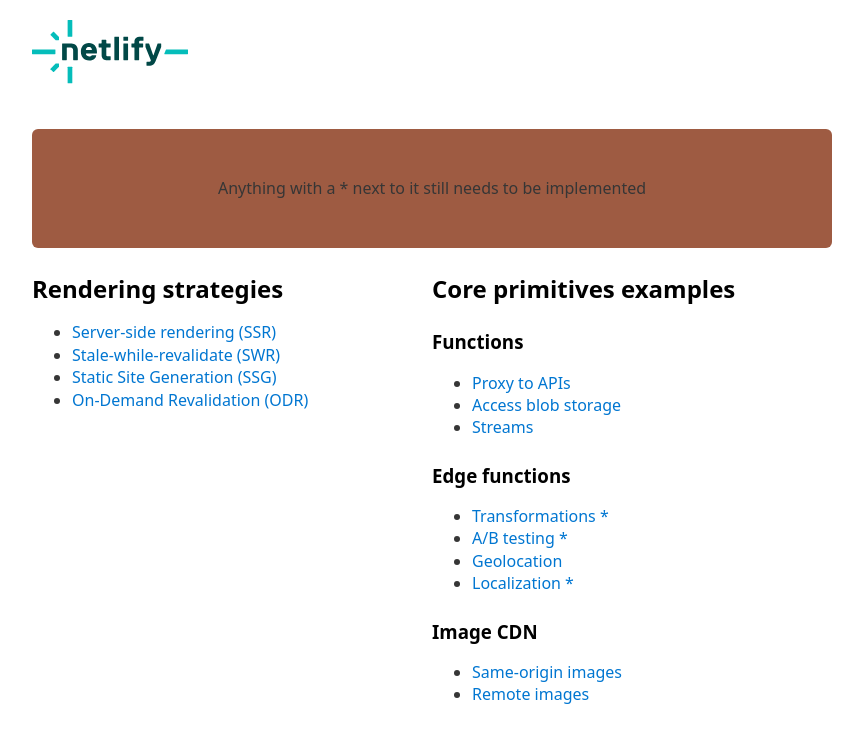
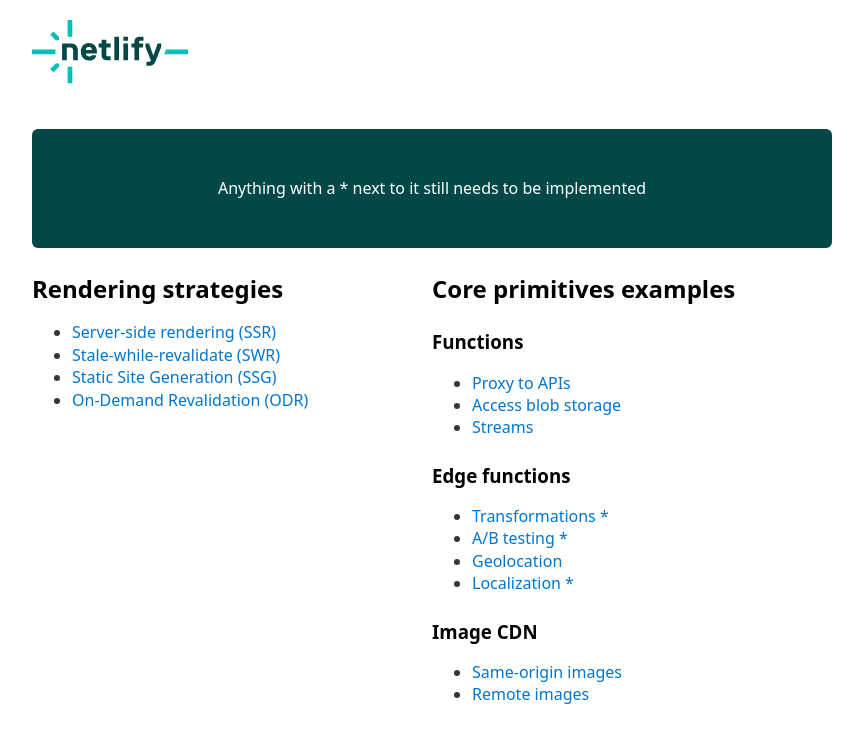
Before and after one commit to netlify/netlify-workshop, a Next.js app: page / in a window 1280 px wide. Shown: the top 742 px of the page, without its empty margins (208-1071 px from the left). Built offline with nearby package versions, Linux system fonts and the light colour scheme.

Commit message:
force light mode

```diff
--- a/src/pages/index.tsx
+++ b/src/pages/index.tsx
@@ -7,7 +7,7 @@
     <main>
       <Nav title="Netlify Workshop" />
 
-      <div style={{ padding: '2rem', backgroundColor: "#9e5b42", borderRadius: "6px", textAlign: "center", marginTop: "1rem"}}>
+      <div style={{ padding: '2rem', backgroundColor: "#014847", color: "white", borderRadius: "6px", textAlign: "center", marginTop: "1rem"}}>
         <p>Anything with a * next to it still needs to be implemented</p>
       </div>
 
--- a/src/pages/primitives/functions/blobs.tsx
+++ b/src/pages/primitives/functions/blobs.tsx
@@ -1,5 +1,6 @@
 import React, { useState } from 'react';
 import { useEffect } from 'react';
+import Nav from '~/components/Nav';
 
 interface Todo {
   key: string;
@@ -53,6 +54,7 @@
 
   return (
     <div>
+      <Nav title="Blob Storage" />
       <h1>Todo List</h1>
       <input type="text" value={newTodo} onChange={handleInputChange} />
       <button onClick={handleAddTodo}>Add Todo</button>
--- a/src/styles/global.css
+++ b/src/styles/global.css
@@ -1,4 +1,4 @@
-@import url("~/node_modules/water.css/out/water.min.css");
+@import url("~/node_modules/water.css/out/light.min.css");
 
 header {
   margin-bottom: 40px;
```
